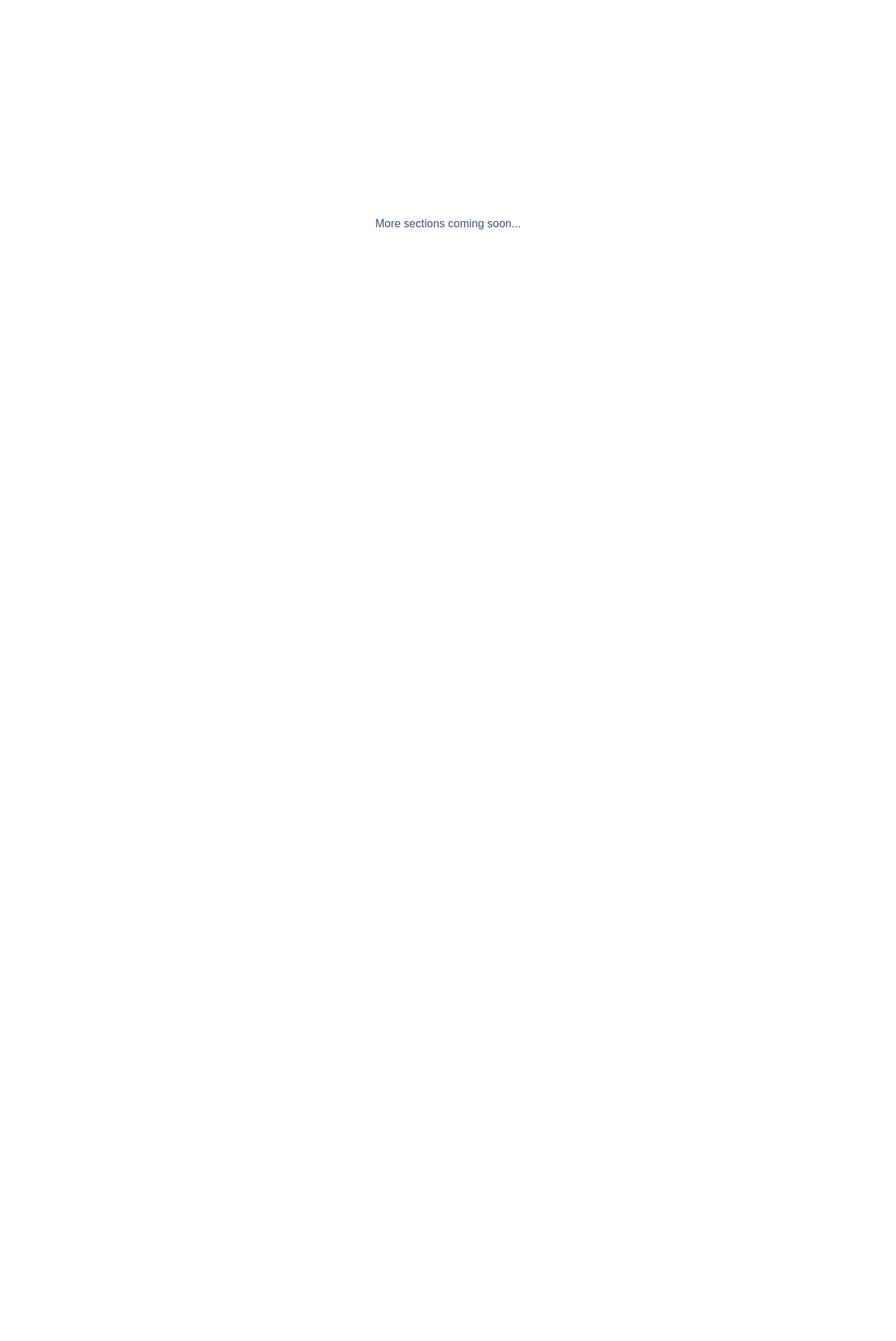
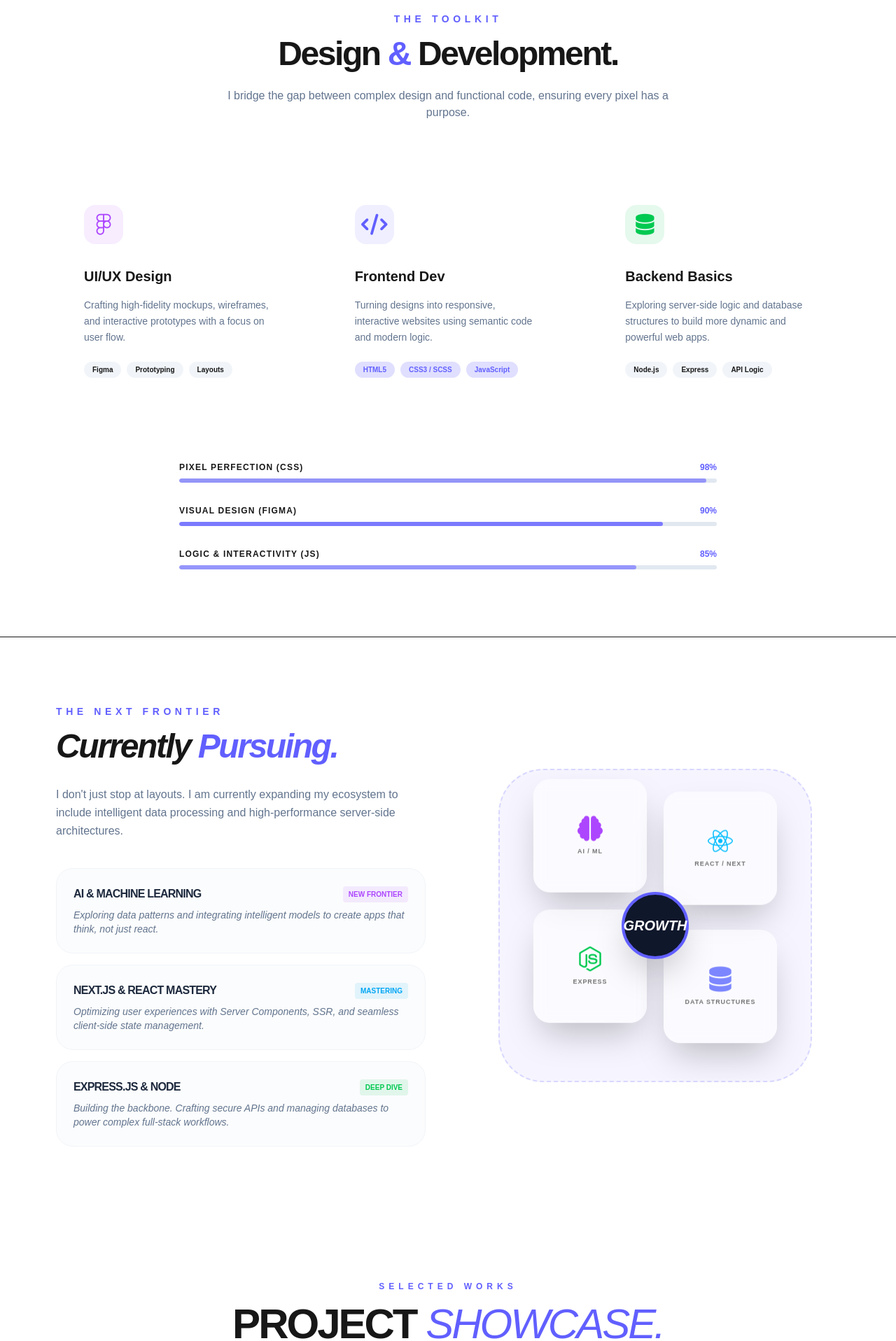
Before and after one commit to krisjais/portfolio-VJ, a Next.js app: page / in a window 1280 px wide. Shown: the part 880-2797 px from the top of the page at 70% size. Before the commit the page ends 1600 px from the top, so only its background shows below. Built offline with nearby package versions, Linux system fonts and the light colour scheme.

Commit message:
Restore all website sections - complete portfolio now visible

```diff
--- a/src/app/page.js
+++ b/src/app/page.js
@@ -3,6 +3,13 @@
 import { useEffect } from 'react'
 import Navigation from '@/components/Navigation'
 import HeroSection from '@/components/HeroSection'
+import SkillsSection from '@/components/SkillsSection'
+import ProcessSection from '@/components/ProcessSection'
+import ProjectSection from '@/components/ProjectSection'
+import VisionSection from '@/components/VisionSection'
+import CTASection from '@/components/CTASection'
+import Footer from '@/components/Footer'
+import BackToTop from '@/components/BackToTop'
 
 export default function Home() {
   useEffect(() => {
@@ -88,11 +95,15 @@ export default function Home() {
 
   return (
     <main>
+      <BackToTop />
       <Navigation />
       <HeroSection />
-      <div className="min-h-screen flex items-center justify-center">
-        <p className="text-slate-600 dark:text-slate-400">More sections coming soon...</p>
-      </div>
+      <SkillsSection />
+      <ProcessSection />
+      <ProjectSection />
+      <VisionSection />
+      <CTASection />
+      <Footer />
     </main>
   )
 }
```
